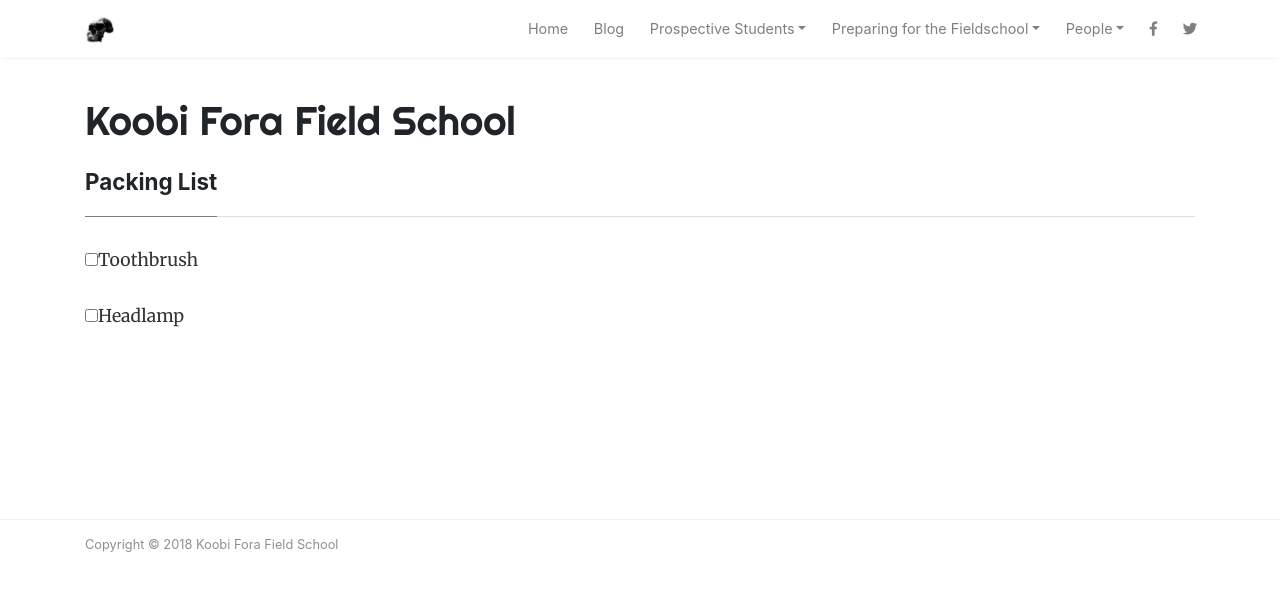
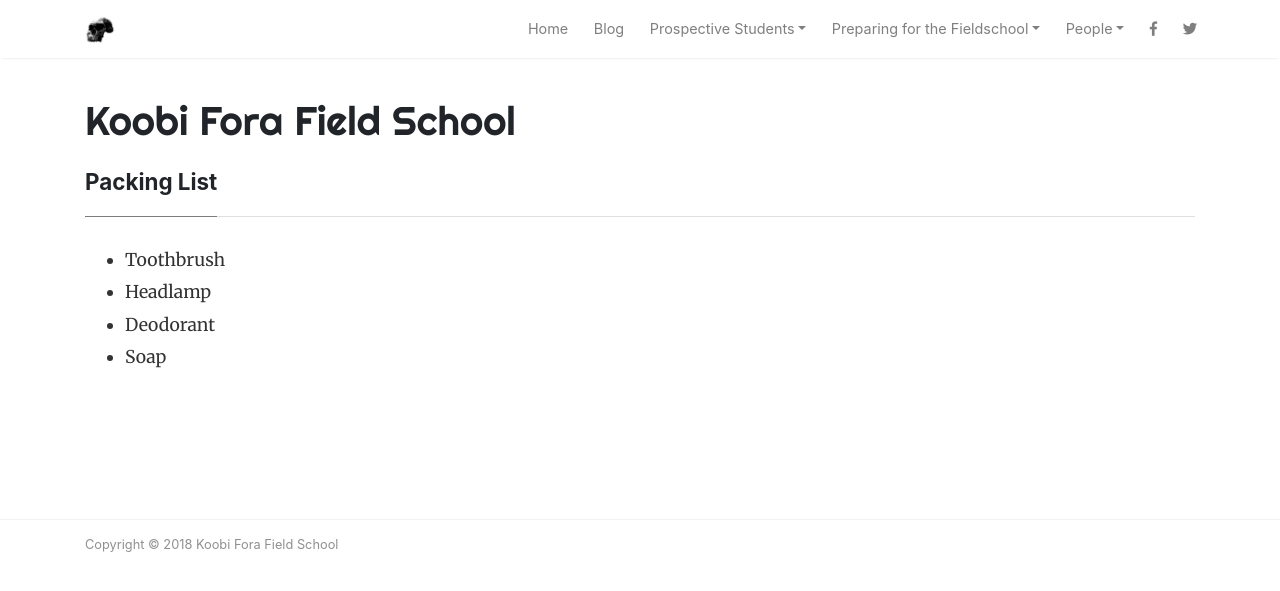
Before and after one commit to wabarr/KFFS, a Jekyll site: the page built from packing-list.md, in a window 1280 px wide. Shown: the top 591 px of the page. Built offline with Jekyll 4.4.1, drawn with Linux system fonts in a browser that asks for light colours; nearby versions of some CDN libraries; comment, search, counter and statistics services are not loaded.

Commit message:
Update from Forestry.io - Updated packing-list.md

```diff
--- a/packing-list.md
+++ b/packing-list.md
@@ -5,6 +5,7 @@ comments: 'false'
 date: 2018-12-10 16:29:10 +0000
 
 ---
-<input type="checkbox">Toothbrush
-
-<input type="checkbox">Headlamp
+* Toothbrush
+* Headlamp
+* Deodorant
+* Soap
```
